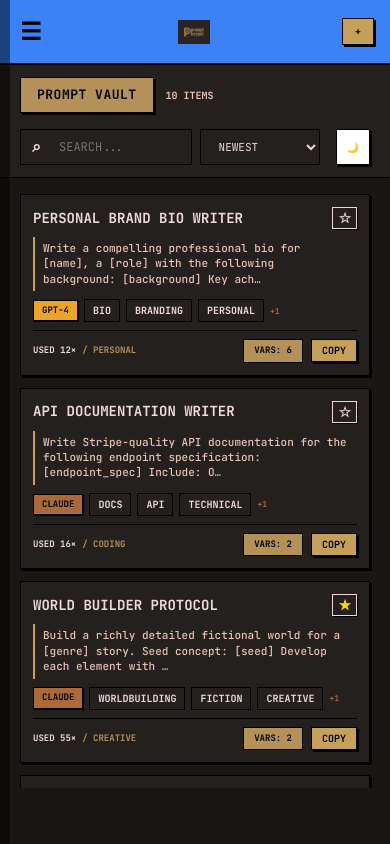
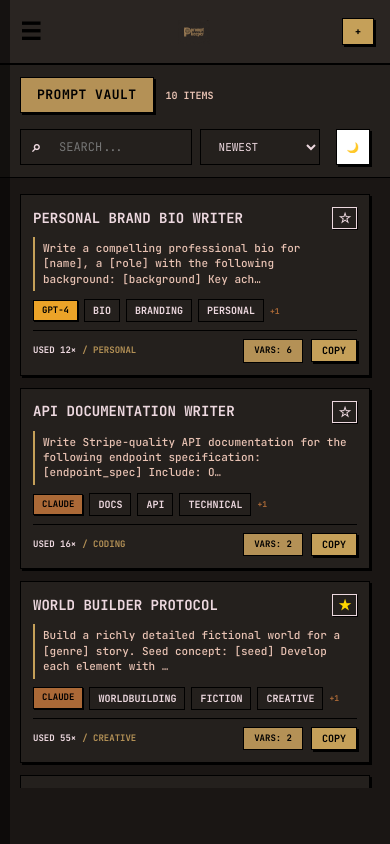
Before and after one commit to adnan911/promptKeeper, a React (Vite) app: page / in a window 390 px wide. Built offline with nearby package versions, Linux system fonts and the light colour scheme; a web font is replaced by a local one.

Commit message:
Updated mobile header background to #2a2522

```diff
--- a/src/index.css
+++ b/src/index.css
@@ -234,7 +234,8 @@ input:focus, textarea:focus {
 .mobile-header {
   display: none;
   padding: 12px 16px;
-  background: var(--secondary);
+  background: #2a2522;
+  color: var(--text);
   border-bottom: var(--nb-border);
   align-items: center;
   justify-content: space-between;
```
